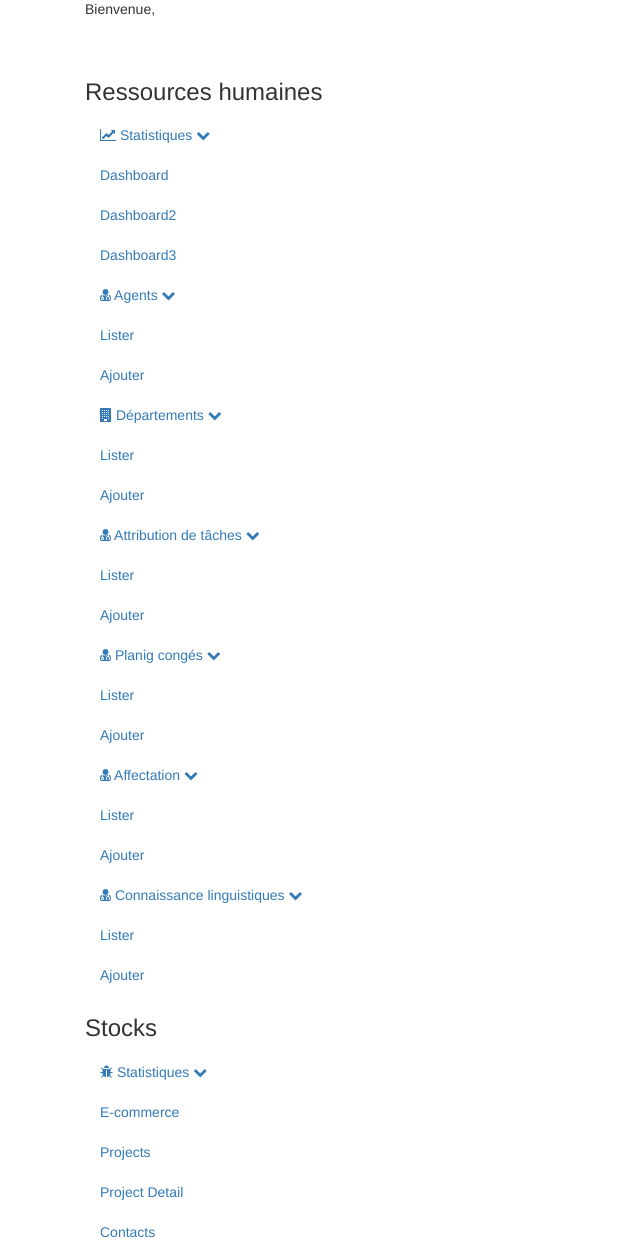
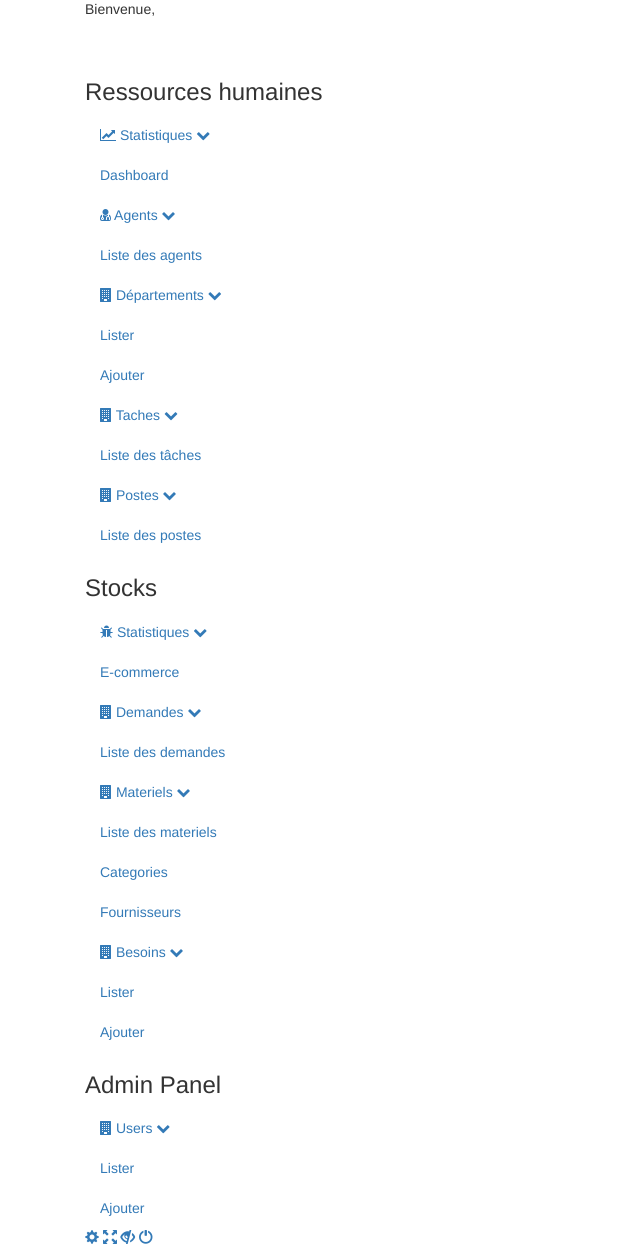
Before and after one commit to ljoboy/forecast, a CodeIgniter app: page /database/index.php/agent/index in a window 1280 px wide. Shown: the part 371-1631 px from the top of the page, without its empty margins (0-640 px from the left). Run offline with CodeIgniter, Linux system fonts and the light colour scheme; data that the repository does not hold is empty; some libraries are stand-ins or nearby versions.

Commit message:
[UPDATE] add main layouts
Signed-off-by: Jonathan Yombo <jonathanyombo@gmail.com>

```diff
--- a/application/views/layouts/main.php
+++ b/application/views/layouts/main.php
@@ -70,14 +70,11 @@
                             <li><a><i class="fa fa-line-chart"></i> Statistiques <span class="fa fa-chevron-down"></span></a>
                                 <ul class="nav child_menu">
                                     <li><a href="index.html">Dashboard</a></li>
-                                    <li><a href="index2.html">Dashboard2</a></li>
-                                    <li><a href="index3.html">Dashboard3</a></li>
                                 </ul>
                             </li>
                             <li><a><i class="fa fa-user-md"></i> Agents <span class="fa fa-chevron-down"></span></a>
                                 <ul class="nav child_menu">
-                                    <li><a href="<?php echo site_url('agent/index') ?>">Lister</a></li>
-                                    <li><a href="<?php echo site_url('agent/create') ?>">Ajouter</a></li>
+                                    <li><a href="<?php echo site_url('agent/index') ?>">Liste des agents</a></li>
                                 </ul>
                             </li>
                             <li><a><i class="fa fa-building"></i> Départements <span class="fa fa-chevron-down"></span></a>
@@ -86,28 +83,14 @@
                                     <li><a href="<?php echo site_url('departement/create') ?>">Ajouter</a></li>
                                 </ul>
                             </li>
-                            <li><a><i class="fa fa-user-md"></i> Attribution de tâches <span class="fa fa-chevron-down"></span></a>
+                            <li><a><i class="fa fa-building"></i> Taches <span class="fa fa-chevron-down"></span></a>
                                 <ul class="nav child_menu">
-                                    <li><a href="<?php echo site_url('agent_has_tache/index') ?>">Lister</a></li>
-                                    <li><a href="<?php echo site_url('agent_has_tache/create') ?>">Ajouter</a></li>
+                                    <li><a href="<?php echo site_url('tache/index') ?>">Liste des tâches</a></li>
                                 </ul>
                             </li>
-                            <li><a><i class="fa fa-user-md"></i> Planig congés <span class="fa fa-chevron-down"></span></a>
+                            <li><a><i class="fa fa-building"></i> Postes <span class="fa fa-chevron-down"></span></a>
                                 <ul class="nav child_menu">
-                                    <li><a href="<?php echo site_url('conge/index') ?>">Lister</a></li>
-                                    <li><a href="<?php echo site_url('conge/create') ?>">Ajouter</a></li>
-                                </ul>
-                            </li>
-                            <li><a><i class="fa fa-user-md"></i> Affectation <span class="fa fa-chevron-down"></span></a>
-                                <ul class="nav child_menu">
-                                    <li><a href="<?php echo site_url('affectation/index') ?>">Lister</a></li>
-                                    <li><a href="<?php echo site_url('affectation/create') ?>">Ajouter</a></li>
-                                </ul>
-                            </li>
-                            <li><a><i class="fa fa-user-md"></i> Connaissance linguistiques <span class="fa fa-chevron-down"></span></a>
-                                <ul class="nav child_menu">
-                                    <li><a href="<?php echo site_url('connaissance linguistique/index') ?>">Lister</a></li>
-                                    <li><a href="<?php echo site_url('connaissance linguistique/create') ?>">Ajouter</a></li>
+                                    <li><a href="<?php echo site_url('postes/index') ?>">Liste des postes</a></li>
                                 </ul>
                             </li>
                         </ul>
@@ -122,53 +105,24 @@
                                             class="fa fa-chevron-down"></span></a>
                                 <ul class="nav child_menu">
                                     <li><a href="e_commerce.html">E-commerce</a></li>
-                                    <li><a href="projects.html">Projects</a></li>
-                                    <li><a href="project_detail.html">Project Detail</a></li>
-                                    <li><a href="contacts.html">Contacts</a></li>
-                                    <li><a href="profile.html">Profile</a></li>
                                 </ul>
                             </li>
                             <li><a><i class="fa fa-building"></i> Demandes <span class="fa fa-chevron-down"></span></a>
                                 <ul class="nav child_menu">
-                                    <li><a href="<?php echo site_url('demande/index') ?>">Lister</a></li>
-                                    <li><a href="<?php echo site_url('demande/create') ?>">Ajouter</a></li>
+                                    <li><a href="<?php echo site_url('demande/index') ?>">Liste des demandes</a></li>
                                 </ul>
                             </li>
-
-                            <li><a><i class="fa fa-building"></i> Materiels entrés <span class="fa fa-chevron-down"></span></a>
+                            <li><a><i class="fa fa-building"></i> Materiels <span class="fa fa-chevron-down"></span></a>
                                 <ul class="nav child_menu">
-                                    <li><a href="<?php echo site_url('entree/index') ?>">Lister</a></li>
-                                    <li><a href="<?php echo site_url('entree/create') ?>">Ajouter</a></li>
+                                    <li><a href="<?php echo site_url('demande/index') ?>">Liste des materiels</a></li>
+                                    <li><a href="<?php echo site_url('demande/create') ?>">Categories</a></li>
+                                    <li><a href="<?php echo site_url('demande/create') ?>">Fournisseurs</a></li>
                                 </ul>
                             </li>
-                            <li><a><i class="fa fa-building"></i> Materiels en utilisation <span class="fa fa-chevron-down"></span></a>
+                            <li><a><i class="fa fa-building"></i> Besoins <span class="fa fa-chevron-down"></span></a>
                                 <ul class="nav child_menu">
-                                    <li><a href="<?php echo site_url('sortie/index') ?>">Lister</a></li>
-                                    <li><a href="<?php echo site_url('sortie/create') ?>">Ajouter</a></li>
-                                </ul>
-                            </li>
-                            <li><a><i class="fa fa-building"></i> Types des materiels <span class="fa fa-chevron-down"></span></a>
-                                <ul class="nav child_menu">
-                                    <li><a href="<?php echo site_url('categorie_materiel/index') ?>">Lister</a></li>
-                                    <li><a href="<?php echo site_url('categorie_materiel/create') ?>">Ajouter</a></li>
-                                </ul>
-                            </li>
-                            <li><a><i class="fa fa-building"></i> Listes des materiels <span class="fa fa-chevron-down"></span></a>
-                                <ul class="nav child_menu">
-                                    <li><a href="<?php echo site_url('materiel/index') ?>">Lister</a></li>
-                                    <li><a href="<?php echo site_url('materiel/create') ?>">Ajouter</a></li>
-                                </ul>
-                            </li>
-                            <li><a><i class="fa fa-building"></i> Livraisons <span class="fa fa-chevron-down"></span></a>
-                                <ul class="nav child_menu">
-                                    <li><a href="<?php echo site_url('livraison/index') ?>">Lister</a></li>
-                                    <li><a href="<?php echo site_url('livraison/create') ?>">Ajouter</a></li>
-                                </ul>
-                            </li>
-                            <li><a><i class="fa fa-building"></i> Fournisseurs <span class="fa fa-chevron-down"></span></a>
-                                <ul class="nav child_menu">
-                                    <li><a href="<?php echo site_url('fournisseurt/index') ?>">Lister</a></li>
-                                    <li><a href="<?php echo site_url('fournisseur/create') ?>">Ajouter</a></li>
+                                    <li><a href="<?php echo site_url('besoin/index') ?>">Lister</a></li>
+                                    <li><a href="<?php echo site_url('besoin/create') ?>">Ajouter</a></li>
                                 </ul>
                             </li>
                         </ul>
@@ -311,11 +265,16 @@
 <script src="<?php echo base_url('assets/vendors/jszip/dist/jszip.min.js');?>"></script>
 <script src="<?php echo base_url('assets/vendors/pdfmake/build/pdfmake.min.js');?>"></script>
 <script src="<?php echo base_url('assets/vendors/pdfmake/build/vfs_fonts.js');?>"></script>
-<script>
 
-</script>
+<!-- morris.js -->
+<script src="<?php echo base_url('assets/vendors/raphael/raphael.min.js'); ?>"></script>
+<script src="<?php echo base_url('assets/vendors/morris.js/morris.min.js'); ?>"></script>
+<!-- bootstrap-progressbar -->
+<script src="<?php echo base_url('assets/vendors/bootstrap-progressbar/bootstrap-progressbar.min.js'); ?>"></script>
+
 <!-- Custom Theme Scripts -->
 <script src="<?php echo base_url('assets/build/js/custom.js') ?>"></script>
+
 <?php if (isset($javascripts)){
     foreach ($javascripts as $javascript) {
         $javascript = base_url('assets/custom/js/'.$javascript);
```
Also changed, not shown: application/views/errors/custom/404.php (added, +66 -0 lines).
